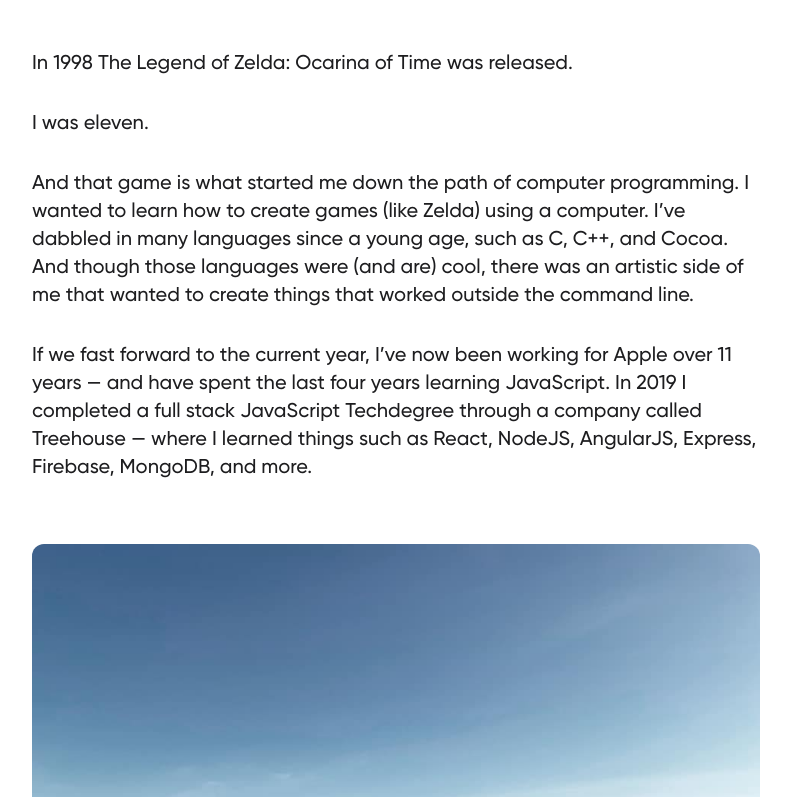
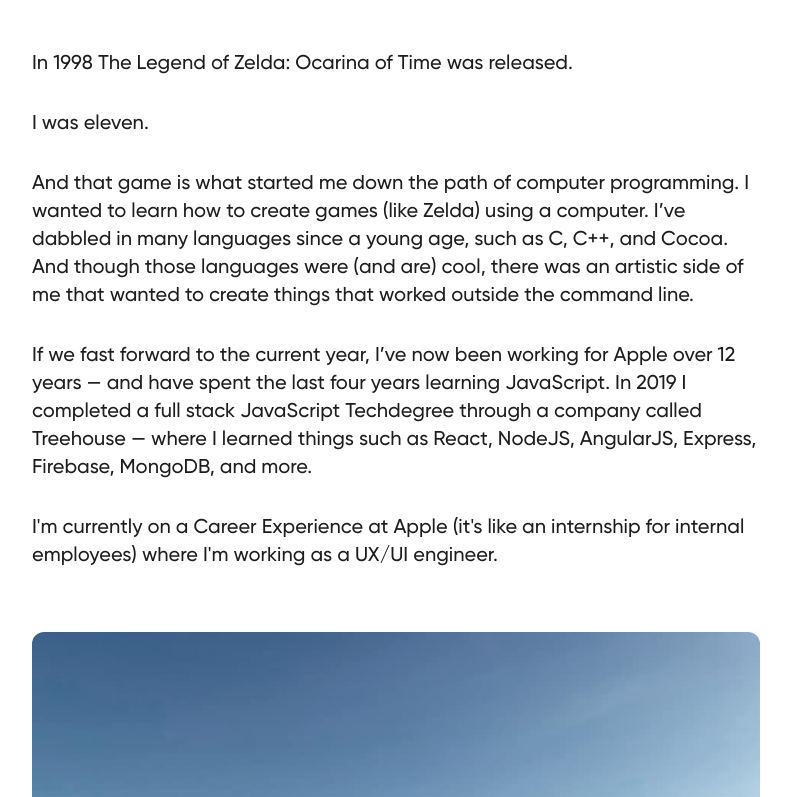
Before and after one commit to brandonleichty/personal-website-nextjs, a Next.js app: page /about in a window 1280 px wide. Shown: the part 442-1239 px from the top of the page, without its empty margins (244-1035 px from the left). Built offline with nearby package versions, Linux system fonts and the light colour scheme; no server answers.

Commit message:
update about me text

```diff
--- a/pages/about.js
+++ b/pages/about.js
@@ -37,11 +37,14 @@ export default function About() {
 
                 <p>
                   If we fast forward to the current year, I’ve now been working
-                  for Apple over 11 years — and have spent the last four years
+                  for Apple over 12 years — and have spent the last four years
                   learning JavaScript. In 2019 I completed a full stack
                   JavaScript Techdegree through a company called Treehouse —
                   where I learned things such as React, NodeJS, AngularJS,
                   Express, Firebase, MongoDB, and more.
+                </p>
+                <p>
+                  I'm currently on a Career Experience at Apple (it's like an internship for internal employees) where I'm working as a UX/UI engineer.
                 </p>
               </>
             ) : (
```
